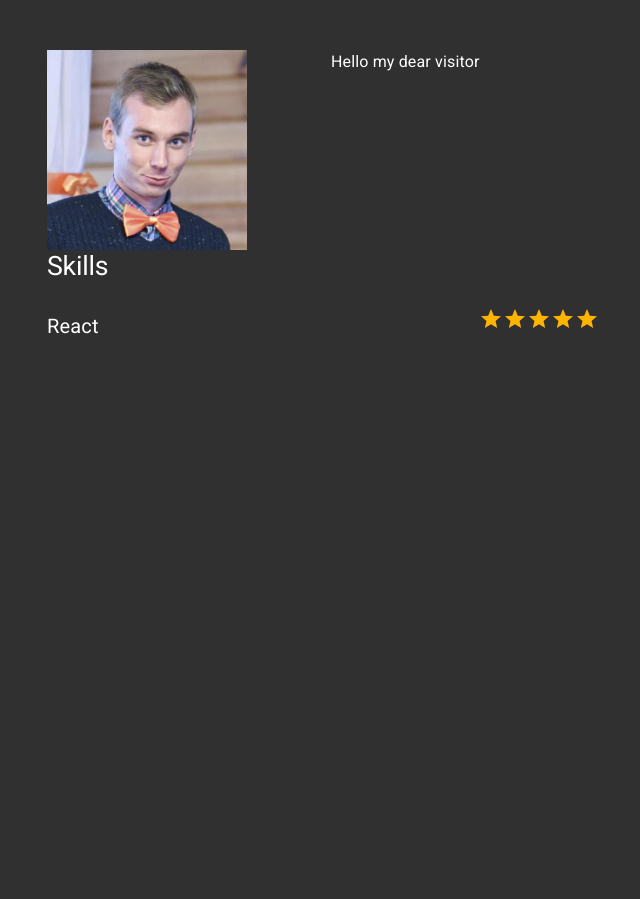
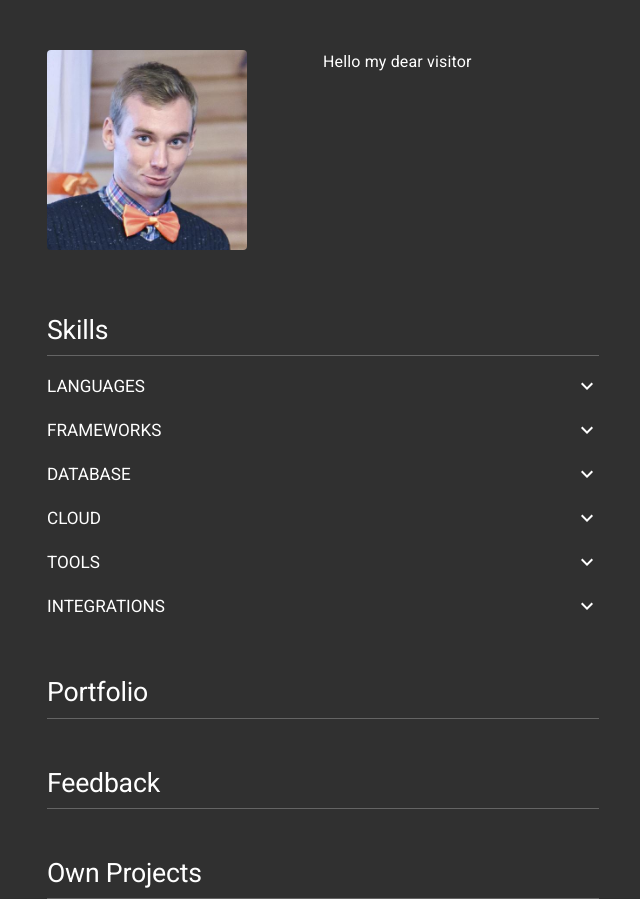
Before and after one commit to IpShot/zhernosek.com, a Next.js app: page / in a window 1280 px wide. Shown: the whole page, without its empty margins (317-957 px from the left). Before the commit the page ends 800 px from the top, so only its background shows below. Built offline with nearby package versions, Linux system fonts and the light colour scheme.

Commit message:
add skills, prepared another sections

```diff
--- /dev/null
+++ b/constants.js
@@ -0,0 +1,52 @@
+export const SKILLS = {
+  LANGUAGES: [
+    { name: 'HTML', level: 5 },
+    { name: 'CSS', level: 5 },
+    { name: 'JavaScript', level: 5 },
+    { name: 'Python', level: 4 },
+    { name: 'SQL', level: 3 },
+    { name: 'C++', level: 3 },
+    { name: 'Java', level: 2 },
+  ],
+  FRAMEWORKS: [
+    { name: 'React', level: 5 },
+    { name: 'Meteor', level: 4.5 },
+    { name: 'Material UI', level: 4 },
+    { name: 'Express', level: 4 },
+    { name: 'Bootstrap', level: 3 },
+    { name: 'React Native', level: 2 },
+    { name: 'Eve', level: 2 },
+    { name: 'Angular', level: 1 },
+  ],
+  DATABASE: [
+    { name: 'MongoDB', level: 5 },
+    { name: 'ElasticSearch', level: 2 },
+  ],
+  CLOUD: [
+    { name: 'Heroku', level: 5 },
+    { name: 'Amazon S3', level: 5 },
+    { name: 'Google Cloud Platform', level: 3 },
+    { name: 'DigitalOcean', level: 2 },
+    { name: 'Azure', level: 1 },
+  ],
+  TOOLS: [
+    { name: 'Docker', level: 5 },
+    { name: 'Webpack', level: 5 },
+    { name: 'Cordova', level: 3 },
+    { name: 'Electron', level: 2 },
+  ],
+  INTEGRATIONS: [
+    { name: 'Mailchimp', level: 5 },
+    { name: 'Google Analytics', level: 5 },
+    { name: 'Stripe', level: 5 },
+    { name: 'OneSignal', level: 4 },
+    { name: 'Mixpanel', level: 4 },
+    { name: 'Telegram Bot', level: 4 },
+    { name: 'Yandex.Metrica', level: 4 },
+    { name: 'Yandex.Checkout', level: 4 },
+    { name: 'Google Maps', level: 3 },
+  ],
+  // OTHER: [
+  //   { name: 'Android SDK', level: 3 },
+  // ]
+}
--- a/pages/index.js
+++ b/pages/index.js
@@ -1,4 +1,5 @@
 import {
+  Box,
   Grid,
   Avatar,
   Typography,
@@ -6,9 +7,13 @@ import {
   ListItem,
   ListItemText,
   ListItemIcon,
+  Collapse,
+  Divider,
 } from '@material-ui/core';
+import { ExpandMore, ExpandLess } from '@material-ui/icons';
 import { Rating } from '@material-ui/lab';
 import { makeStyles } from '@material-ui/core/styles';
+import { SKILLS } from '../constants';
 import Layout from '../components/Layout';
 
 const useStyles = makeStyles((theme) => ({
@@ -34,13 +39,14 @@ const useStyles = makeStyles((theme) => ({
     },
   },
   skillsList: {
-
+    paddingTop: 8,
+    paddingBottom: 0,
+  },
+  skillsSectionName: {
+    padding: '8px 0',
   },
   skillItem: {
-    padding: '8px 0',
-  },
-  skillItemText: {
-    fontSize: 20,
+    padding: '5px 0 5px 16px',
   },
 }));
 
@@ -55,12 +61,12 @@ function About() {
 function Profile() {
   const classes = useStyles();
   return (
-    <Grid container spacing={2} className={classes.gridContainer}>
+    <Grid container className={classes.gridContainer}>
       <Grid item xs={6} className={classes.gridItem}>
         <Avatar
           alt="Roman Zhernosek"
           src="/avatar.jpeg"
-          variant="square"
+          variant="rounded"
           className={classes.avatar}
         />
       </Grid>
@@ -71,29 +77,97 @@ function Profile() {
   );
 }
 
-function Skill({ name, level }) {
+function Skill({ name, level }, idx) {
   const classes = useStyles();
   return (
-    <ListItem alignItems="space-between" className={classes.skillItem}>
-        <ListItemText primary={name} primaryTypographyProps={{ className: classes.skillItemText }}/>
-        <ListItemIcon>
-          <Rating value={level} readOnly />
-        </ListItemIcon>
+    <ListItem key={idx} alignItems="center" className={classes.skillItem}>
+      <ListItemText disableTypography>
+        <Typography variant="h4">
+          {name}
+        </Typography>
+      </ListItemText>
+      <ListItemIcon>
+        <Rating value={level} precision={0.5} readOnly />
+      </ListItemIcon>
     </ListItem>
+  );
+}
+
+function SkillsSection([ section, skills ], idx) {
+  const classes = useStyles();
+  const [open, setOpen] = React.useState(false);
+
+  const handleClick = () => {
+    setOpen(!open);
+  }
+
+  return (
+    <List key={idx} disablePadding>
+      <ListItem
+        button
+        onClick={handleClick}
+        className={classes.skillsSectionName}>
+        <ListItemText disableTypography>
+          <Typography variant="h3">
+            {section}
+          </Typography>
+        </ListItemText>
+        {open ? <ExpandLess /> : <ExpandMore />}
+      </ListItem>
+      <Collapse in={open} timeout="auto" unmountOnExit>
+        <List>
+          {skills.map(Skill)}
+        </List>
+      </Collapse>
+    </List>
   );
 }
 
 function Skills() {
   const classes = useStyles();
   return (
-    <div>
+    <Box pt={8}>
       <Typography variant="h2" gutterBottom>
         Skills
       </Typography>
+      <Divider />
       <List className={classes.skillsList}>
-        <Skill name="React" level={5} />
+        {Object.entries(SKILLS).map(SkillsSection)}
       </List>
-    </div>
+    </Box>
+  );
+}
+
+function Portfolio() {
+  return (
+    <Box pt={6}>
+      <Typography variant="h2" gutterBottom>
+        Portfolio
+      </Typography>
+      <Divider />
+    </Box>
+  );
+}
+
+function Feedback() {
+  return (
+    <Box pt={6}>
+      <Typography variant="h2" gutterBottom>
+        Feedback
+      </Typography>
+      <Divider />
+    </Box>
+  );
+}
+
+function OwnProjects() {
+  return (
+    <Box pt={6}>
+      <Typography variant="h2" gutterBottom>
+        Own Projects
+      </Typography>
+      <Divider />
+    </Box>
   );
 }
 
@@ -102,6 +176,9 @@ export default function HomePage() {
     <Layout>
       <Profile />
       <Skills />
+      <Portfolio />
+      <Feedback />
+      <OwnProjects />
     </Layout>
   );
 }
```
